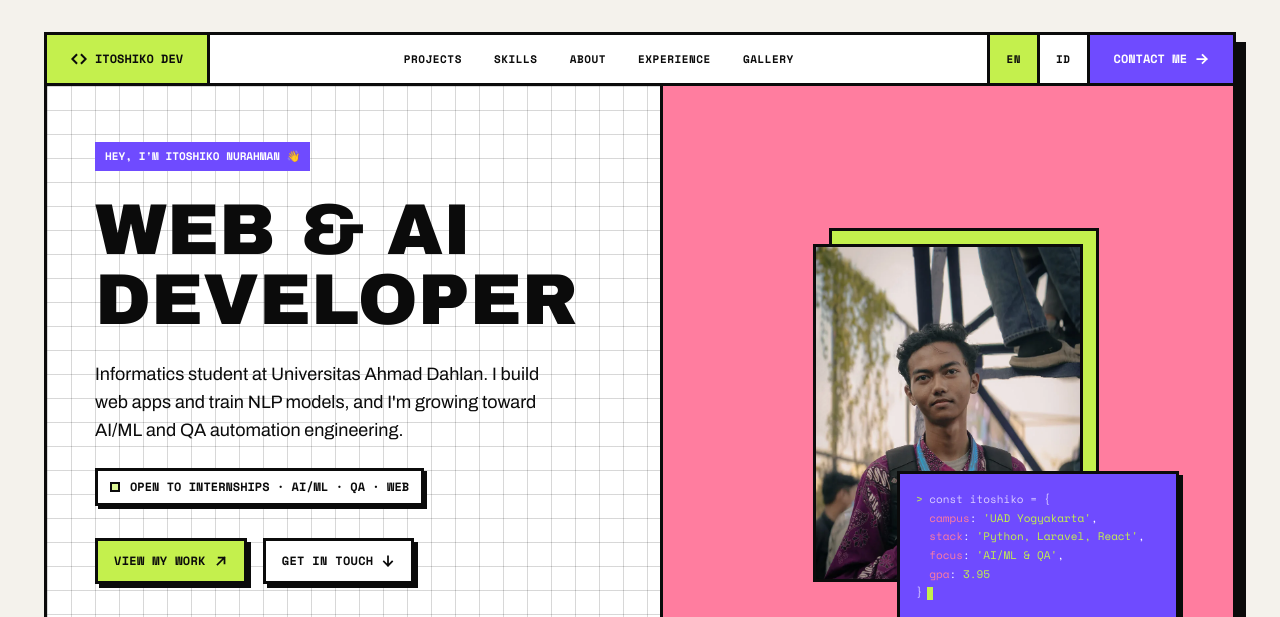
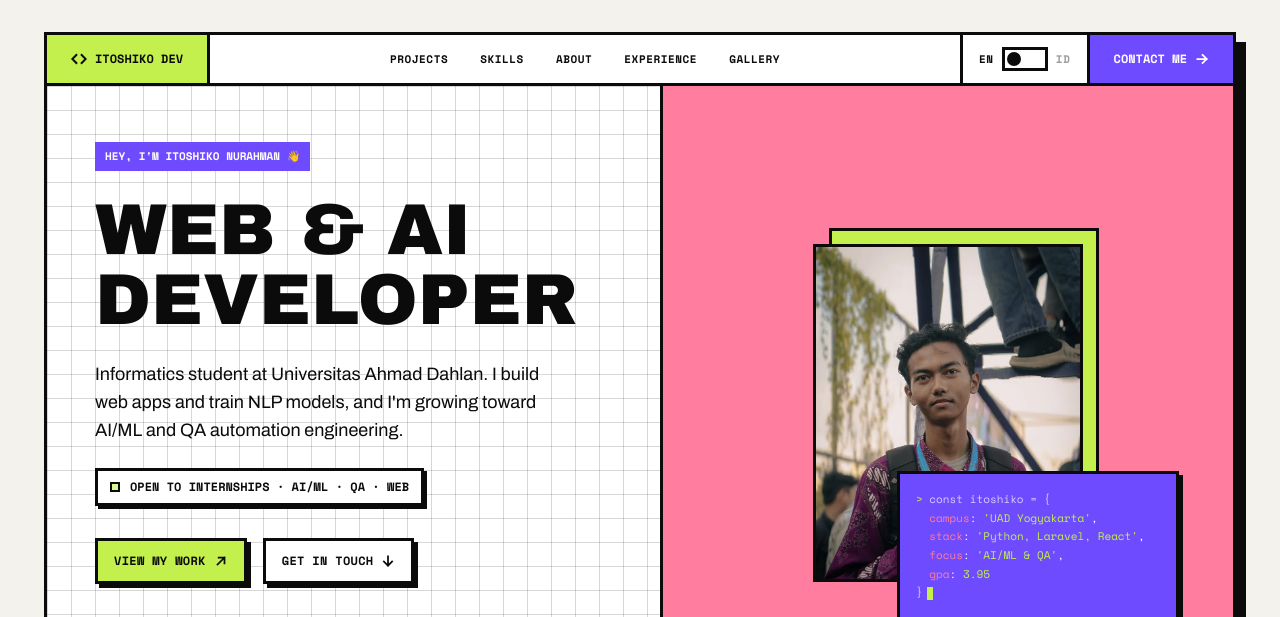
Before and after one commit to itoshiko-nurahman/tailwind-portofolio, a website: page index.html in a window 1280 px wide. Shown: the top 617 px of the page. Drawn offline with Linux system fonts and the light colour scheme.

Commit message:
Replace EN/ID buttons with a sliding toggle switch
Co-Authored-By: Claude Sonnet 5.5 <noreply@anthropic.com>

```diff
--- a/index.html
+++ b/index.html
@@ -164,10 +164,11 @@
                         <a href="#gallery" class="nav-link">Gallery</a>
                     </nav>
                     <div class="flex-1 lg:hidden"></div>
-                    <div class="flex items-stretch border-l-3 border-ink" role="group" aria-label="Language">
-                        <button type="button" data-lang="en" lang="en" aria-pressed="true" class="lang-btn" title="English">EN</button>
-                        <button type="button" data-lang="id" lang="id" aria-pressed="false" class="lang-btn border-l-3 border-ink" title="Bahasa Indonesia">ID</button>
-                    </div>
+                    <button id="lang-switch" type="button" role="switch" aria-checked="false" aria-label="Bahasa Indonesia" lang="id" class="lang-switch border-l-3 border-ink" data-i18n-off>
+                        <span class="lang-l lang-en" aria-hidden="true">EN</span>
+                        <span class="lang-track" aria-hidden="true"><span class="lang-knob"></span></span>
+                        <span class="lang-l lang-id" aria-hidden="true">ID</span>
+                    </button>
                     <button id="menu-btn" type="button" class="border-l-3 border-ink px-4 transition-colors hover:bg-lime lg:hidden" aria-expanded="false" aria-controls="mobile-nav" aria-label="Open menu" data-i18n-off>
                         <svg class="h-5 w-5" aria-hidden="true"><use id="menu-icon" href="#i-menu"/></svg>
                     </button>
--- a/src/input.css
+++ b/src/input.css
@@ -95,15 +95,6 @@
   }
   .icon-btn:hover {
     @apply translate-x-[2px] translate-y-[2px] bg-lime shadow-none;
-  }
-
-  /* EN / ID language switch */
-  .lang-btn {
-    @apply bg-white px-3 text-[11px] font-bold tracking-wider transition-colors hover:bg-paper2 sm:px-4;
-    font-family: 'Space Mono', ui-monospace, monospace;
-  }
-  .lang-btn[aria-pressed='true'] {
-    @apply bg-lime;
   }
 
   .chip {
@@ -476,6 +467,64 @@ html.is-loading body {
   }
 }
 
+/* EN / ID language switch: a square track with a round knob that slides */
+.lang-switch {
+  display: flex;
+  align-items: center;
+  gap: 8px;
+  background: #fff;
+  padding: 0 12px;
+  font-family: 'Space Mono', ui-monospace, monospace;
+  font-size: 11px;
+  font-weight: 700;
+  letter-spacing: 0.06em;
+  transition: background-color 0.15s;
+}
+@media (min-width: 640px) {
+  .lang-switch {
+    padding: 0 16px;
+  }
+}
+.lang-switch:hover {
+  background: #eceae3;
+}
+.lang-track {
+  position: relative;
+  width: 46px;
+  height: 24px;
+  border: 3px solid #0b0b0b;
+  background: #fff;
+  transition: background-color 0.2s;
+}
+.lang-knob {
+  position: absolute;
+  top: 50%;
+  left: 2px;
+  width: 14px;
+  height: 14px;
+  margin-top: -7px;
+  border-radius: 9999px;
+  background: #0b0b0b;
+  transition: transform 0.28s var(--ease-back);
+}
+.lang-l {
+  opacity: 0.4;
+  transition: opacity 0.2s;
+}
+.lang-en,
+.lang-switch[aria-checked='true'] .lang-id {
+  opacity: 1;
+}
+.lang-switch[aria-checked='true'] .lang-en {
+  opacity: 0.4;
+}
+.lang-switch[aria-checked='true'] .lang-track {
+  background: #c4f04d;
+}
+.lang-switch[aria-checked='true'] .lang-knob {
+  transform: translateX(22px);
+}
+
 /* "Available" indicator */
 .avail-dot {
   width: 10px;
```
Also changed, not shown: dist/js/i18n.js, src/output.css.
